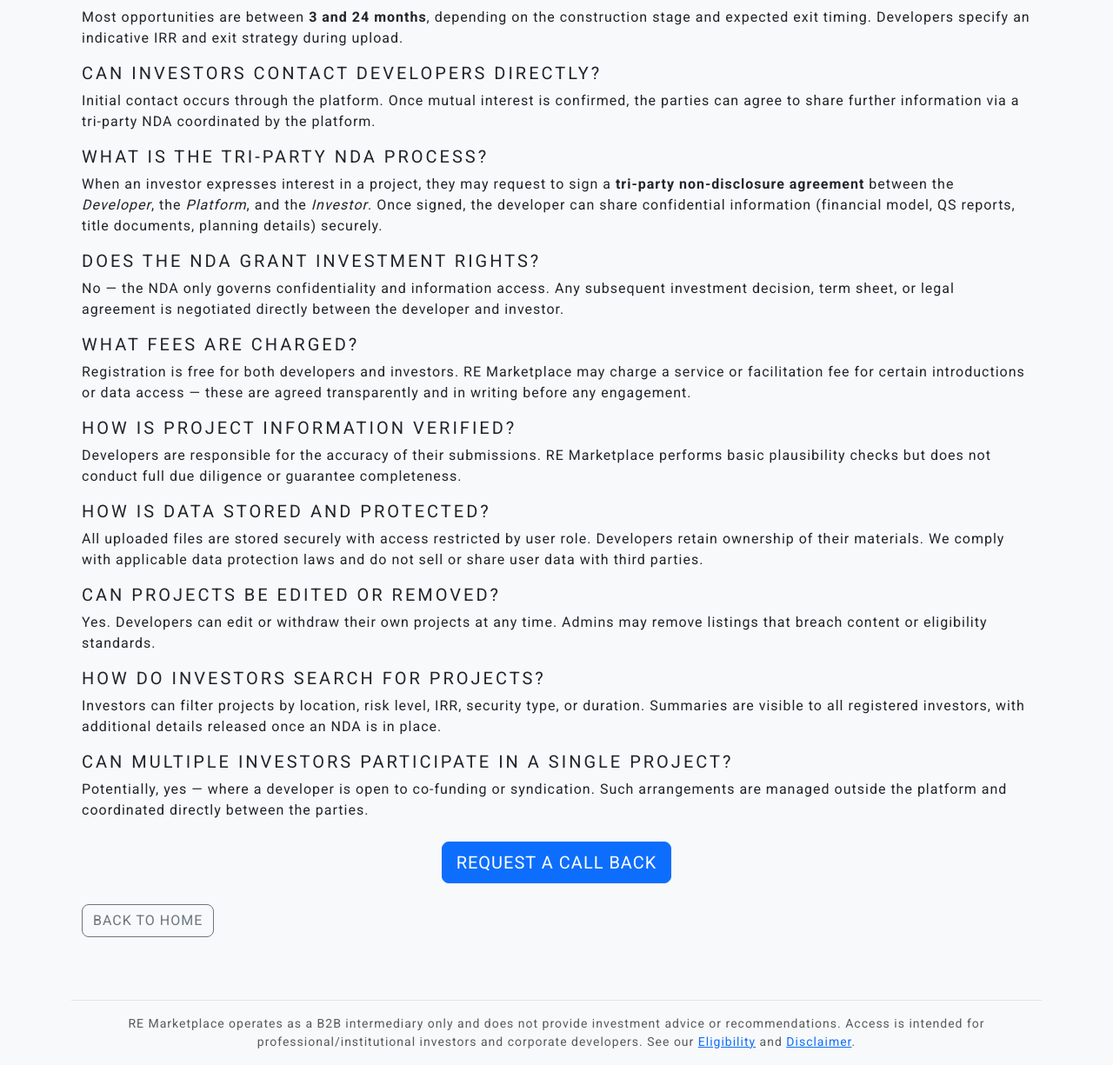
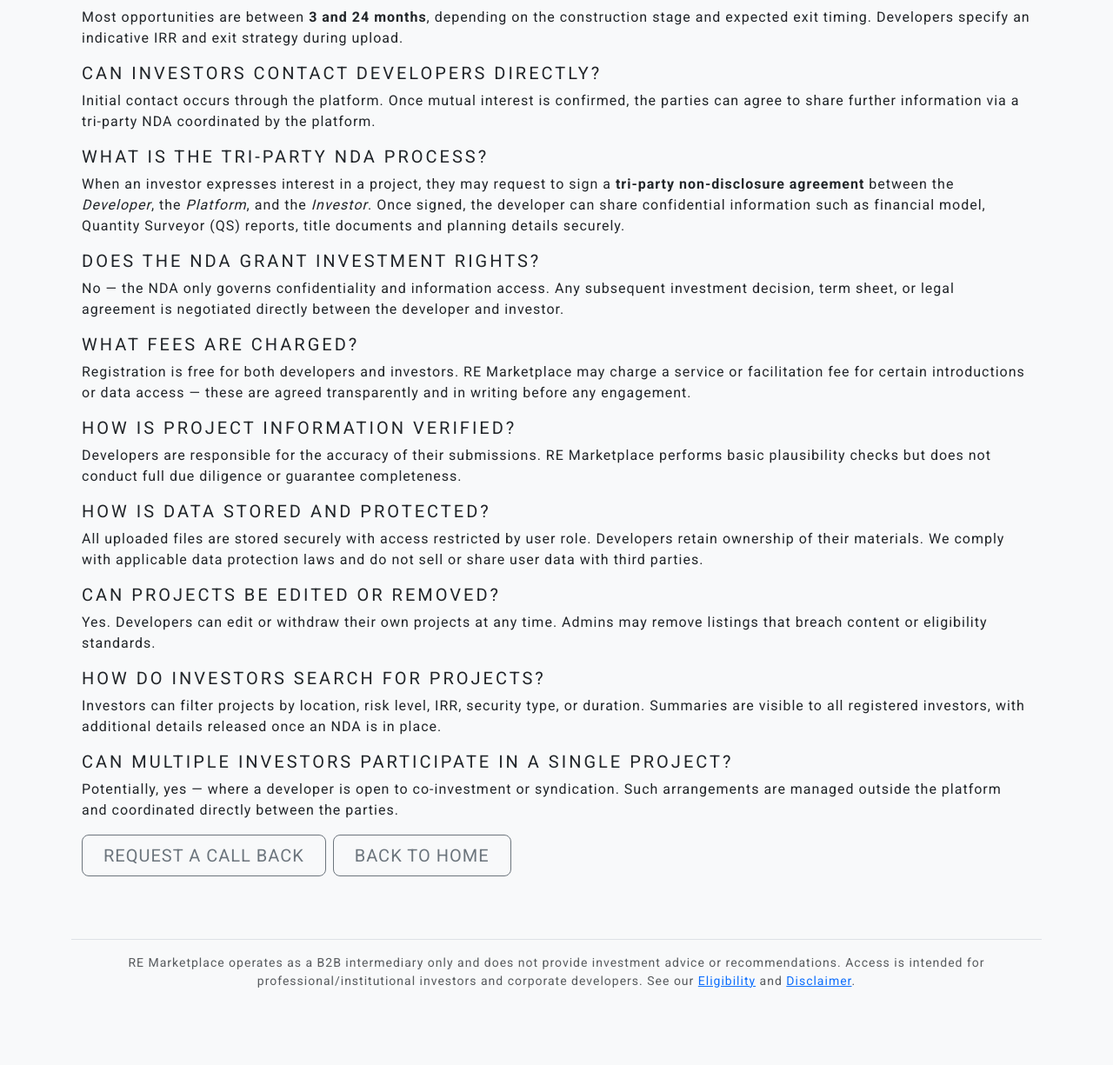
Before and after one commit to posylkm/myapp, a Flask app: page /faq in a window 1280 px wide. Shown: the part 687-1912 px from the top of the page at 87% size. After the commit the page ends 1823 px from the top, so only its background shows below. Run offline with Flask 3, Linux system fonts and the light colour scheme; some libraries are stand-ins or nearby versions.

```diff
--- a/templates/faq.html
+++ b/templates/faq.html
@@ -52,7 +52,7 @@
   <p>
     When an investor expresses interest in a project, they may request to sign a <strong>tri-party non-disclosure agreement</strong>
     between the <em>Developer</em>, the <em>Platform</em>, and the <em>Investor</em>.
-    Once signed, the developer can share confidential information (financial model, QS reports, title documents, planning details) securely.
+    Once signed, the developer can share confidential information such as financial model, Quantity Surveyor (QS) reports, title documents and planning details securely.
   </p>
 
   <h5>Does the NDA grant investment rights?</h5>
@@ -96,7 +96,7 @@
 
   <h5>Can multiple investors participate in a single project?</h5>
   <p>
-    Potentially, yes — where a developer is open to co-funding or syndication.
+    Potentially, yes — where a developer is open to co-investment or syndication.
     Such arrangements are managed outside the platform and coordinated directly between the parties.
   </p>
 
@@ -106,12 +106,10 @@
     <!-- You can reach us via the <a href="{{ url_for('nda_request') }}">contact form</a> or through your user dashboard once logged in. -->
   <!-- </p> -->
 
-  <div class="mt-4 text-center">
-    <a href="{{ url_for('request_callback') }}" class="btn btn-primary btn-lg">Request a Call Back</a>
+  <div class="d-flex gap-2">
+    <a href="{{ url_for('request_callback') }}" class="btn btn-outline-secondary btn-lg px-4">Request a Call Back</a>
+    <a href="{{ url_for('home') }}" class="btn btn-outline-secondary btn-lg px-4">Back to Home</a>
   </div>
 
-  <div class="mt-4">
-    <a href="{{ url_for('home') }}" class="btn btn-outline-secondary">Back to Home</a>
-  </div>
 </div>
 {% endblock %}
```
Also changed, not shown: misc.py (+17 -1 lines), .spyproject/config/workspace.ini, instance/projects.db, 1 other file.
